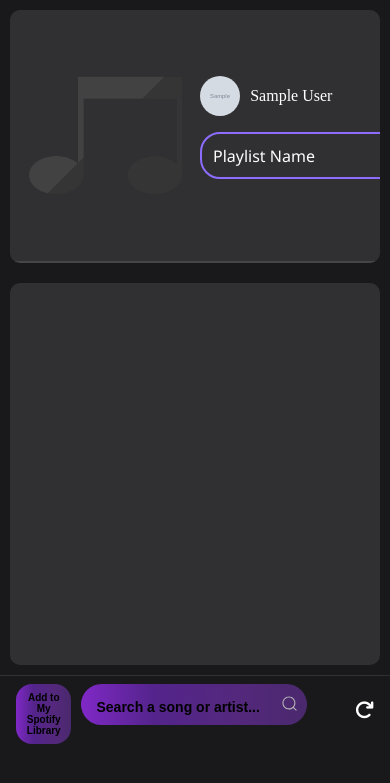
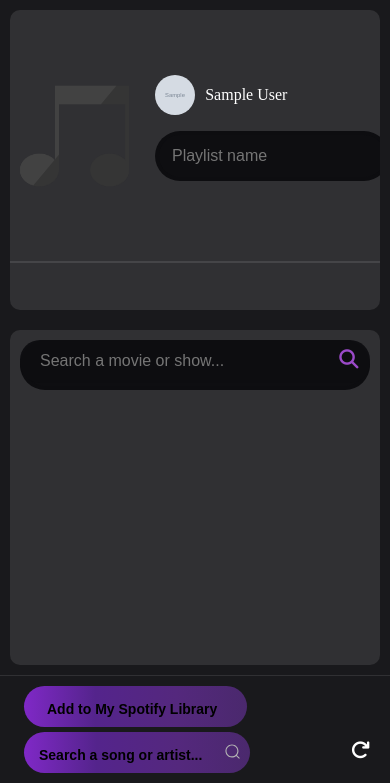
Before and after one commit to ryandioneda/spotify-playlist-tool, a Flask app: template frontend/public/templates/dashboard.html in a window 390 px wide. Shown: the part 70-853 px from the top of the page. Run offline with Flask 3, Linux system fonts and the light colour scheme; the template is opened without the code that fills it: most values are stand-ins (such as "Sample title", 1, 10 or a date in 2020); some libraries are stand-ins or nearby versions.

Commit message:
Changed frontend to have response design for 768px max-width breakpoint

```diff
--- a/frontend/public/templates/dashboard.html
+++ b/frontend/public/templates/dashboard.html
@@ -79,9 +63,23 @@
 
 
             <div class="section-song-functionality">
-                <div class="loader-effect" id="loader-effect"></div>
+
+
 
                 <div class="section-search-results">
+
+                    <div class="section-song-search">
+                        <div class="search-bar">
+                            <form id="search-form" action="">
+
+                                <input type="search" id="search-input" placeholder="Search a movie or show...">
+                                <i id="search-icon" class="fa-solid fa-magnifying-glass"></i>
+
+                            </form>
+                        </div>
+
+                    </div>
+                    <div class="loader-effect" id="loader-effect"></div>
 
 
                     <div id="track-list"></div>
@@ -119,8 +117,8 @@
 
                             <div class="playlist-name-input">
 
-                                <input id="playlist-name" type="text" required="" autocomplete="off">
-                                <label for="name">Playlist Name</label>
+                                <input id="playlist-name" type="text" required="" autocomplete="off" placeholder="Playlist name">
+
 
                             </div>
 
@@ -140,6 +138,8 @@
 
                 <nav class="footer-bar">
 
+                    <div class="tools">
+
                         <button class="create-playlist-button">
                             Add to My Spotify Library
                         </button>
--- a/frontend/static/scripts/dashboard.js
+++ b/frontend/static/scripts/dashboard.js
@@ -580,8 +580,8 @@ document.addEventListener('DOMContentLoaded', function() {
         trackList.innerHTML = '';
 
         try {
-            searchForm.classList.add('active');
-            searchInput.style.display = 'block';
+            // searchForm.classList.add('active'); //! SEARCH FORM STUFF
+            // searchInput.style.display = 'block';
             searchInput.value = searchRequest;
 
 
--- a/frontend/static/styles/components/footer/footer.css
+++ b/frontend/static/styles/components/footer/footer.css
@@ -6,7 +6,14 @@
     gap: 20px;
 }
 
-.footer-bar > .create-playlist-button {
+.footer-bar > .tools {
+  display: flex;
+  justify-content: flex-start;
+  flex-direction: row;
+  gap: 20px;
+}
+
+.footer-bar > .tools > .create-playlist-button {
     border: none;
     cursor: pointer;
     border-radius: 24px;
@@ -46,37 +53,115 @@
     transition: 0.3s ease;
 }
 
+.search {
+    display: flex;
+    align-items: center;
+    justify-content: space-between;
+    text-align: center;
+  }
+
+  .search__input {
+    border: none;
+    cursor: pointer;
+    border-radius: 24px;
+    padding-top: 15px;
+    padding-bottom: 10px;
+    padding-left: 15px;
+    padding-right: 15px;
+    font-size: 14px;
+    font-family: Arial, Helvetica, sans-serif;
+    font-weight: 700;
+    background: linear-gradient(90deg, #8529ce -4%, #54248c 32%, #54287d 68.41%, #462966 114.08%);
+    margin-right: -2rem;
+  }
+
+  .search__input:hover, .search__input:focus {
+    box-shadow: 8px 8px 10px #462966;
+    transition: 0.3s ease;
+  }
+
+  .search__input:focus {
+    outline: none;
+    background-color: #f0eeee;
+  }
+
+  .search__input::-webkit-input-placeholder {
+    font-family: Arial, Helvetica, sans-serif;
+    font-weight: 700;
+    font-size: 14px;
+    color: black;
+  }
+
+  .search__input:focus + .search__button {
+    background-color: transparent;
+  }
+
+  .search__button {
+    border: none;
+    background-color: transparent;
+    margin-top: .1em;
+  }
+
+  .search__button:hover {
+    cursor: pointer;
+  }
+
+  .search__icon {
+    height: 1.3em;
+    width: 1.3em;
+    fill: #b4b4b4;
+  }
 
 
-@media (max-width: 768px) {
+
+
+
+
+
+
+
+  @media (max-width: 768px) {
 
     .footer-bar {
-        padding: 8px 16px; /* Slightly reduce padding */
+
         flex-direction: row;
-        gap: 10px;
+        gap: 30px;
         align-items: flex-start;
+        position: relative; /* Make footer-bar the positioning context */
     }
 
-    .footer-bar > .create-playlist-button {
+    .footer-bar > .tools {
+        flex-direction: column;
+
+        gap: 5px;
+    }
+
+    .footer-bar > .tools > .create-playlist-button {
         border: none;
         cursor: pointer;
-        border-radius: 16px; /* Smaller border radius */
-        padding: 8px 10px; /* Further reduce padding */
-        font-size: 10px; /* Smaller font size */
+
+        padding-left: 8px;
         font-weight: 700;
+
+
+
         background: linear-gradient(90deg, #8529ce -4%, #54248c 32%, #54287d 68.41%, #462966 114.08%);
     }
 
-    .footer-bar > .create-playlist-button:hover {
+    .footer-bar > .tools > .create-playlist-button:hover {
         box-shadow: 3px 3px 5px #462966; /* Lighter shadow for smaller button */
         transition: 0.3s ease;
     }
 
     .footer-menu {
-        flex-direction: column;
+
+        flex-direction: row;
         gap: 10px;
         margin-left: 0;
         align-items: flex-start;
+        position: absolute; /* Absolute positioning for footer-menu */
+        right: 20px; /* Align to the right */
+        bottom: 5px; /* Align to the bottom */
     }
 
     .footer-item {
--- a/frontend/static/styles/components/userPlaylistInfo/playlistName.css
+++ b/frontend/static/styles/components/userPlaylistInfo/playlistName.css
@@ -1,5 +1,5 @@
 .section-song-functionality > .section-your-playlist > .section-playlist-info > .playlist-info-container > .playlist-name-input {
-    font-family: 'Segoe UI', sans-serif;
+    font-family: Arial, Helvetica, sans-serif;
     margin: 1em 0 1em 0;
     max-width: 190px;
     position: relative;
@@ -10,34 +10,33 @@
     font-size: 100%;
     padding: 0.8em;
     outline: none;
-    border: 2px solid rgb(141, 109, 255);
-    background-color: transparent;
-    border-radius: 20px;
-    width: 100%;
+    height: 50px;
+    background-color: rgba(13,13,16, .95);
+    box-sizing: border-box;
+    border-radius: 25px;
+    border: 4px solid rgba(13,13,16, .95);
+
 
   }
 
-  .section-song-functionality > .section-your-playlist > .section-playlist-info > .playlist-info-container > .playlist-name-input label {
-    font-size: 100%;
-    position: absolute;
-    top: 50%; /* Start label in the middle of the input */
-    left: 0.8em; /* Slightly right to center inside input */
-    transform: translateY(-50%); /* Center vertically */
-    pointer-events: none;
-    transition: all 0.3s ease;
-    color: rgb(255, 255, 255);
 
-  }
-
-  .section-song-functionality > .section-your-playlist > .section-playlist-info > .playlist-info-container > .playlist-name-input input:focus ~ label,
-  .section-song-functionality > .section-your-playlist > .section-playlist-info > .playlist-info-container > .playlist-name-input input:valid ~ label {
-    top: 0.8em; /* Move label */
-    transform: translateY(-100%) scale(0.9); /* Move label out of the way and scale down */
-    margin-left: 1.5em; /* Adjust left position for smaller label */
-    background-color: #212121;
-    padding: 0 0.4em; /* Adjust padding */
-  }
 
   .section-song-functionality > .section-your-playlist > .section-playlist-info > .playlist-info-container > .playlist-name-inputGroup :is(input:focus, input:valid) {
     border-color: rgb(37, 37, 211);
   }
+
+
+
+  @media (max-width: 768px) {
+    .section-song-functionality > .section-your-playlist > .section-playlist-info > .playlist-info-container > .playlist-name-input {
+      width: 150px;
+    }
+
+    .section-song-functionality > .section-your-playlist > .section-playlist-info > .playlist-info-container > .playlist-name-input input {
+      padding-left: 0.8em;
+      padding-top: 0.4em;
+      padding-bottom: 0.4em;
+      padding-right: 0.4em;
+
+    }
+}
--- a/frontend/static/styles/dashboard.css
+++ b/frontend/static/styles/dashboard.css
@@ -237,6 +179,10 @@ body {
 
 
 /* Search Bar */
+.section-song-search {
+    position: relative;
+}
+
 .section-song-search > .search-bar form {
     margin: 0;
     padding: 0;
@@ -244,23 +190,25 @@ body {
     justify-content: end;
     align-items: center;
 
+    top: 0; /* Align to the top */
+    right: 0; /* Align to the right */
 
-    position: relative;
-    top: 50%;
-    left: 50%;
-    transform: translate(-50%, 0%);
-    transition: all 1s;
-    width: 50px;
+    width: 100%; /* Expanded width */
     height: 50px;
     background-color: var(--background-color);
     box-sizing: border-box;
     border-radius: 25px;
     border: 4px solid var(--background-color);
     padding: 5px;
+    cursor: default; /* Reset cursor */
+}
+
+.section-song-search > .search-bar ::placeholder {
+    font-family: Arial, Helvetica, sans-serif;
 }
 
 .section-song-search > .search-bar input {
-
+    font-family: Arial, Helvetica, sans-serif;
     background-color: var(--background-color);
     color: white;
 
@@ -272,11 +220,10 @@ body {
     line-height: 30px;
     outline: 0;
     border: 0;
-    display: none;
+    display: block; /* Always display the input field */
     font-size: 1em;
     border-radius: 20px;
     padding: 0 20px;
-
 }
 
 .section-song-search .search-bar form i.fa-solid.fa-magnifying-glass {
@@ -298,42 +245,31 @@ body {
     text-align: center;
     font-size: 1.2em;
     transform: all 1s;
+}
 
+
+
+.section-song-search > .search-bar form i.fa-solid.fa-magnifying-glass {
+    background-image: linear-gradient(90deg, #9b4ac9 114.08%, #6b2b8e 32%, #6b2e8b 68.41%, #5e297b -4%); /* Keep background unchanged */
+}
+
+
+.section-song-search > .search-bar input::-webkit-clear-button,
+.section-song-search > .search-bar input::-ms-clear {
+    display: none;
+    width: 0;
+    height: 0;
+}
+
+
+.section-song-search > .search-bar input::-webkit-search-cancel-button,
+.section-song-search > .search-bar input::-webkit-search-decoration {
+    display: none;
 }
 
 
 
 
-.section-song-search > .search-bar form:hover,
-.section-song-search > .search-bar form.active {
-    width: 40vw;
-    cursor: pointer;
-
-}
-
-.section-song-search > .search-bar form:hover input,
-.section-song-search > .search-bar form.active input,
-.section-song-search > .search-bar input:focus  {
-    display: block;
-
-
-}
-
-.section-song-search > .search-bar form:hover i.fa-solid.fa-magnifying-glass,
-.section-song-search > .search-bar form.active i.fa-solid.fa-magnifying-glass {
-
-
-    background-image: linear-gradient(90deg, #9b4ac9 114.08%, #6b2b8e 32%, #6b2e8b 68.41%, #5e297b -4%);;
-    -webkit-background-clip: text;
-    background-clip: text;
-    color: transparent;
-    text-decoration: none;
-
-}
-
-.section-song-search > .search-bar input[type="search"]::-webkit-search-cancel-button {
-    display: none;
-}
 
 
 
@@ -391,14 +327,15 @@ body {
 
     /* Adjust the order to place playlist info on top */
     .section-song-functionality > .section-your-playlist > .section-playlist-info {
-        gap: 120px;
+        gap: 75px;
 
     }
 
     .section-song-functionality > .section-your-playlist {
-
+        overflow-y: auto;
+        height: 300px;
         border-left: none;
-        order: 1; /* Below playlist info */
+        overflow-x: hidden;
     }
 
     .section-song-functionality > .section-search-results {
@@ -409,18 +346,7 @@ body {
         order: 2; /* Place below playlist info and your playlist */
     }
 
-    .search-bar form {
-        width: 80%; /* Expand width on smaller screens */
-        top: 0;
-        left: 0;
-        transform: translate(0, 0);
-        box-sizing: border-box;
-    }
 
-    .search-bar input {
-        width: 100%; /* Full width input */
-        box-sizing: border-box;
-    }
 
     #your-track-list,
     #track-list {
@@ -456,10 +382,10 @@ body {
 
 
     .section-song-functionality > .section-your-playlist > .section-playlist-info > .section-movie-poster-container {
-        padding-left: 8px;
-        padding-right: 8px;
-        height: 175px;
-        width: 175px;
+        padding-left: 2px;
+        padding-right: 2px;
+        height: 150px;
+        width: 125px;
 
         display: flex;
         justify-content: center;
```
Also changed, not shown: other parts of frontend/public/templates/dashboard.html (+4 -16 lines), other parts of frontend/static/styles/dashboard.css (+1 -59 lines), frontend/static/styles/components/loaderEffect/loaderEffect.css (+11 -0 lines). Lines whose indentation alone changed are shown as unchanged.
